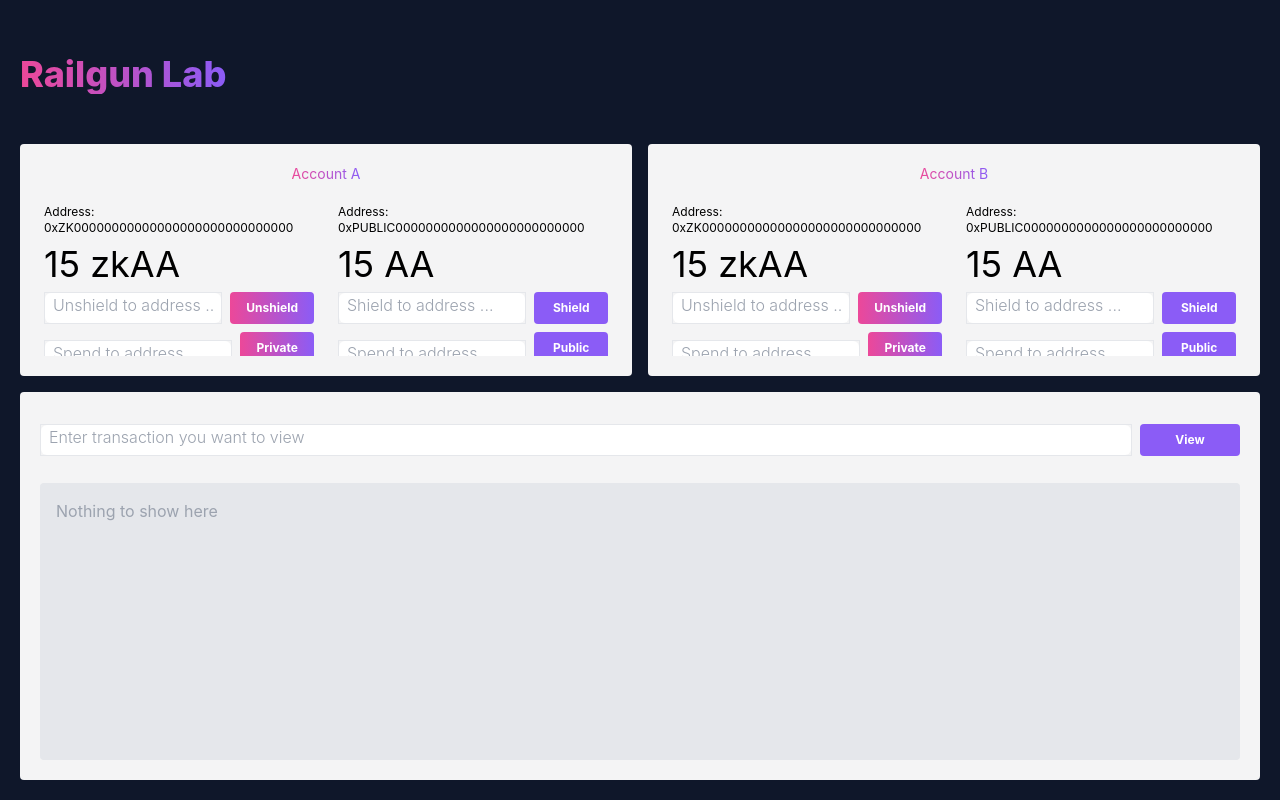
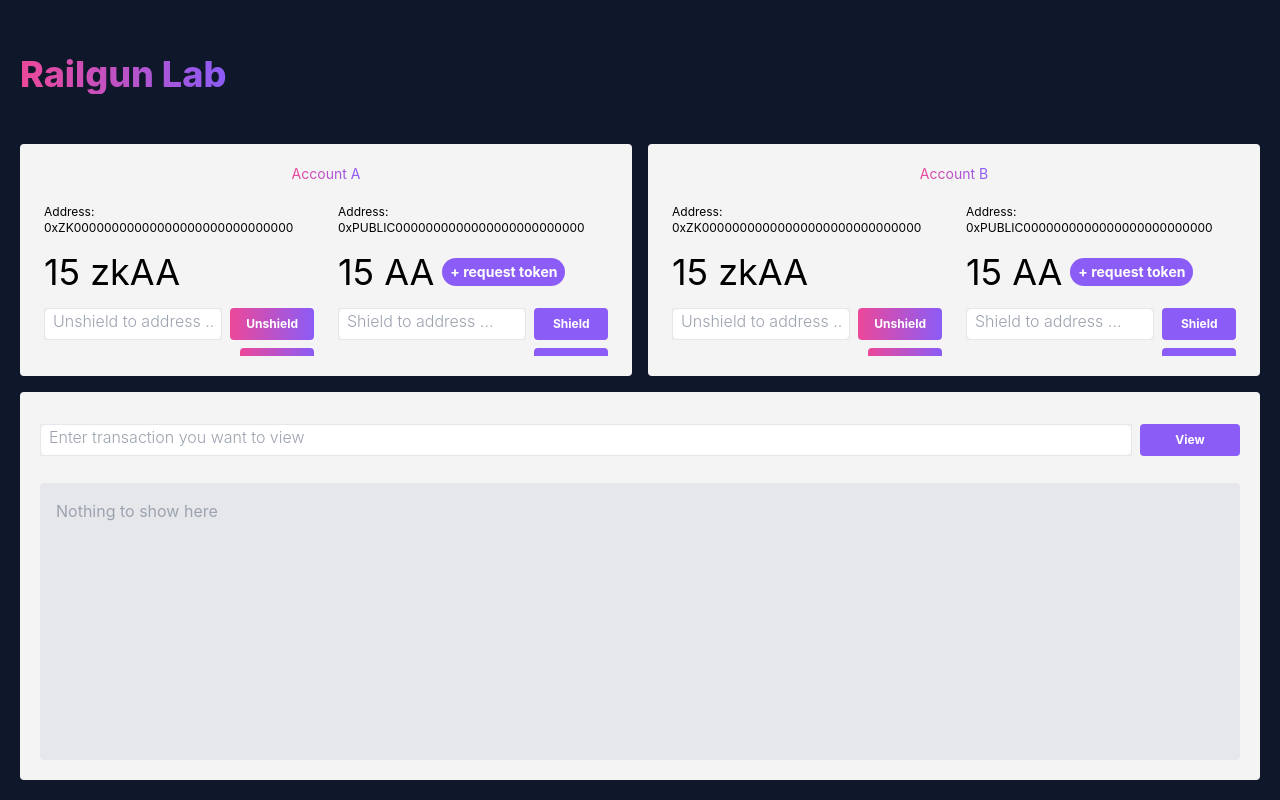
Before and after one commit to cozysybil/railgun-experimental, a React (Create React App) app: page / in a window 1280 px wide. Built offline with nearby package versions, Linux system fonts and the light colour scheme.

Commit message:
feat: request token button

```diff
--- a/src/component/SubUserSection.tsx
+++ b/src/component/SubUserSection.tsx
@@ -12,8 +12,23 @@ const SubUserSection = (props: SubUserSectionProps) => {
   return (
     <div className="row-span-2 col-span-2 rounded flex flex-col p-1 gap-2 h-full overflow-auto">
       <div className="basis-1/12 break-words text-xs">Address: {address}</div>
-      <div className="basis-5/12 flex items-center text-4xl">
-        15 {privateSection ? "zkAA" : "AA"}
+      <div className="basis-5/12 flex flex-row items-stretch text-4xl gap-2">
+        <div className="py-2 px-0">
+          <span>15 {privateSection ? "zkAA" : "AA"}</span>
+        </div>
+        <div>
+          {!privateSection && (
+            <button
+              type="submit"
+              onClick={() => {
+                console.log("request AA");
+              }}
+              className="bg-violet-500 text-white text-sm font-bold py-1 px-2 rounded-full focus:outline-none focus:shadow-outline"
+            >
+              + request token
+            </button>
+          )}
+        </div>
       </div>
       <div className="basis-3/12 items-center ">
         <ActionWithAddress
@@ -30,7 +45,7 @@ const SubUserSection = (props: SubUserSectionProps) => {
           buttonContainerClassName={
             privateSection
               ? "basis-1/3 bg-gradient-to-r from-pink-500 to-violet-500 text-white text-xs font-bold py-2 px-4 rounded focus:outline-none focus:shadow-outline"
-              : "basis-1/3 bg-violet-500 to-violet-500 text-white text-xs font-bold py-2 px-4 rounded focus:outline-none focus:shadow-outline"
+              : "basis-1/3 bg-violet-500 text-white text-xs font-bold py-2 px-4 rounded focus:outline-none focus:shadow-outline"
           }
           inputId={privateSection ? "unshieldTo" : "shieldTo"}
           inputPlaceHolder={
@@ -42,23 +57,23 @@ const SubUserSection = (props: SubUserSectionProps) => {
       </div>
       <div className="basis-3/12 items-center">
         <ActionWithAddress
-          buttonName={privateSection ? "Private Spend" : "Public Spend"}
+          buttonName={privateSection ? "Private Send" : "Public Send"}
           buttonAction={
             privateSection
               ? () => {
-                  console.log("Private spend");
+                  console.log("Private send");
                 }
               : () => {
-                  console.log("Public Spend");
+                  console.log("Public send");
                 }
           }
           buttonContainerClassName={
             privateSection
               ? "basis-1/3 bg-gradient-to-r from-pink-500 to-violet-500 text-white text-xs font-bold py-2 px-4 rounded focus:outline-none focus:shadow-outline"
-              : "basis-1/3 bg-violet-500 to-violet-500 text-white text-xs font-bold py-2 px-4 rounded focus:outline-none focus:shadow-outline"
+              : "basis-1/3 bg-violet-500 text-white text-xs font-bold py-2 px-4 rounded focus:outline-none focus:shadow-outline"
           }
-          inputId={privateSection ? "privateSpendTo" : "publicSpendTo"}
-          inputPlaceHolder="Spend to address ..."
+          inputId={privateSection ? "privateSendTo" : "publicSendTo"}
+          inputPlaceHolder="Send to address ..."
           inputType="text"
           inputContainerClassName="grow"
         />
```
